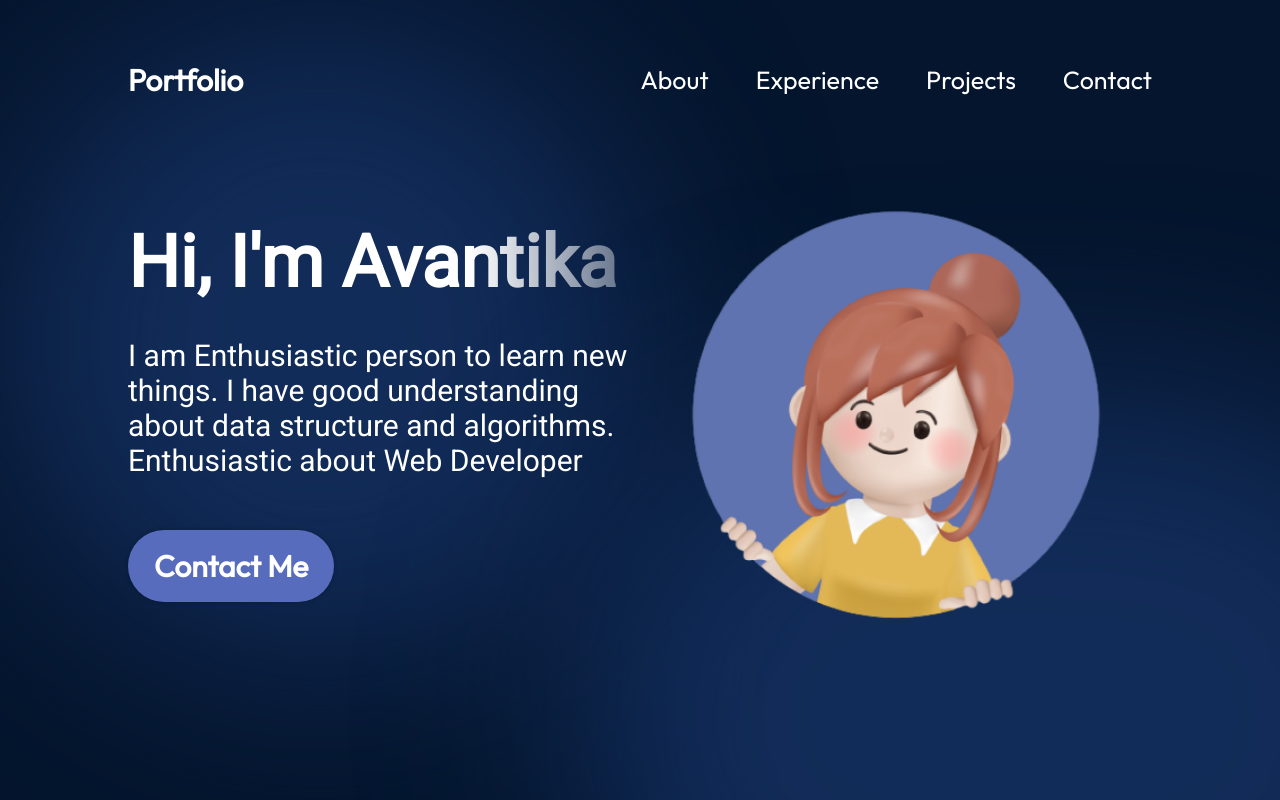
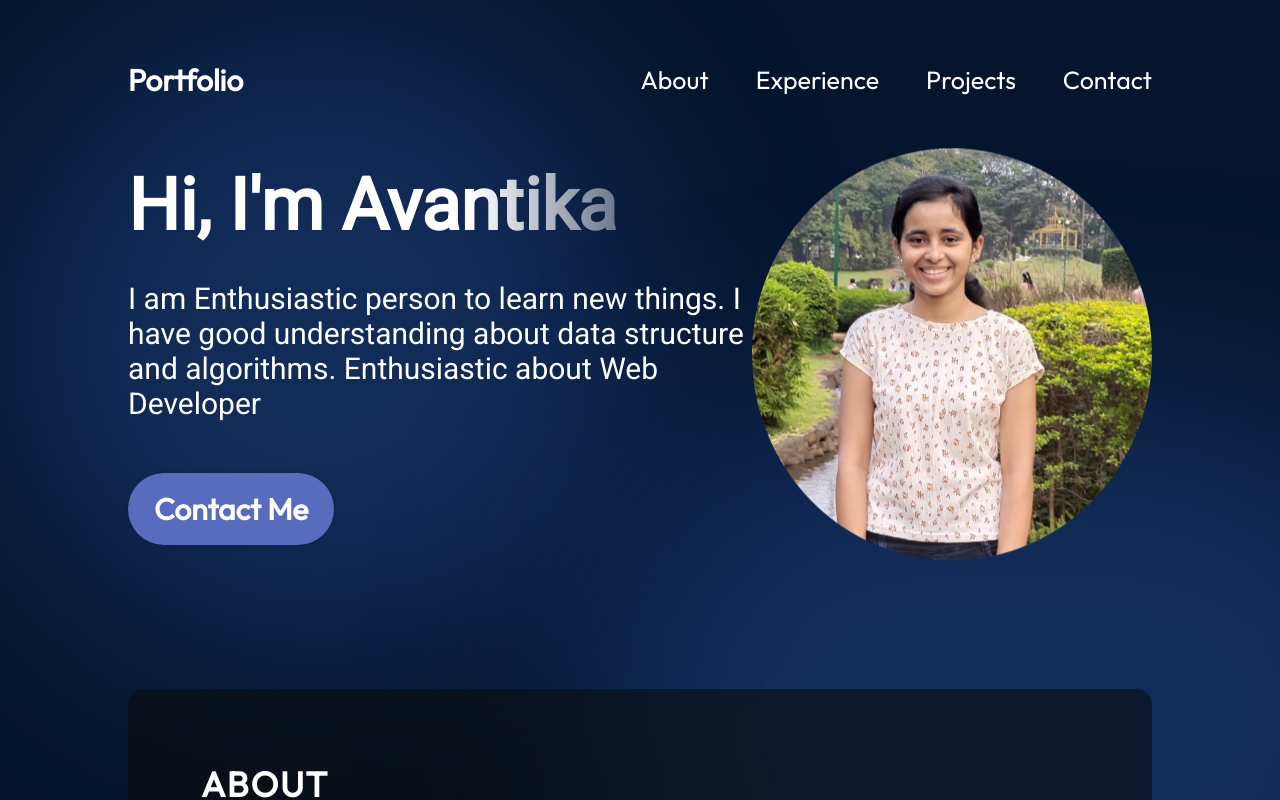
Before and after one commit to Avantika-786/Portfolio, a React (Vite) app: page / in a window 1280 px wide. Shown: the top 800 px of the page. Built offline with nearby package versions, Linux system fonts and the light colour scheme.

Commit message:
first commit

```diff
--- a/src/Components/Hero/Hero.jsx
+++ b/src/Components/Hero/Hero.jsx
@@ -18,7 +18,7 @@ export const Hero = () => {
         </a>
       </div>
       <img
-        src={getImageUrl("hero/heroImage.png")}
+        src={getImageUrl("hero/heroImage.jpeg")}
         alt="Hero image of me"
         className={styles.heroImg}
       />
--- a/src/Components/Hero/Hero.module.css
+++ b/src/Components/Hero/Hero.module.css
@@ -55,7 +55,8 @@
 .heroImg {
   width: 50%;
   z-index: 1;
-
+  border-radius: 50%;
+  width: 400px;
   animation-name: floating;
   animation-duration: 3s;
   animation-iteration-count: infinite;
```
Also changed, not shown: assets/hero/heroImage.jpeg (added), assets/hero/heroImagedemo.png (renamed from assets/hero/heroImage.png).
